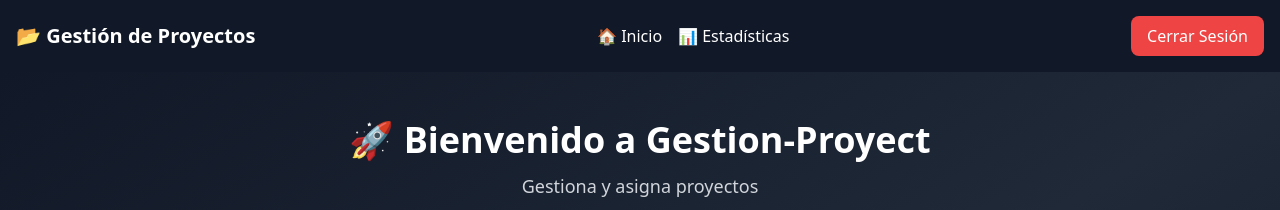
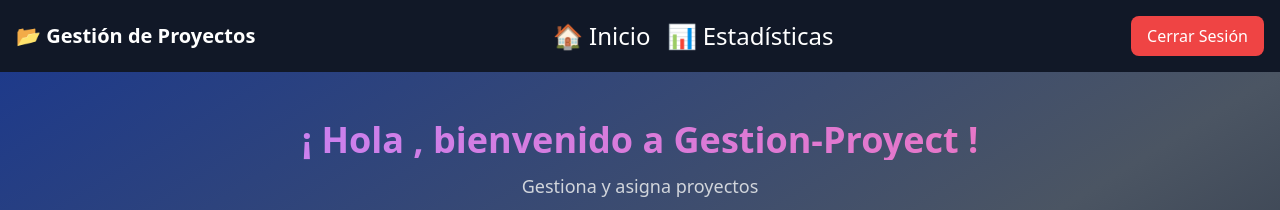
Before and after one commit to AndyM2023/dw-andy, a React (Create React App) app in the folder client/: page /home in a window 1280 px wide. Shown: the top 210 px of the page. Built offline with nearby package versions, Linux system fonts and the light colour scheme; no server answers; sample sign-in values are in the browser's storage.

Commit message:
probando cambios en diseño

```diff
--- a/client/src/components/Navbar.js
+++ b/client/src/components/Navbar.js
@@ -19,11 +19,11 @@ function Navbar() {
       </div>
 
       {/* Centro: Links de navegación */}
-      <div className="space-x-4">
-        <Link to="/home" className="hover:text-blue-400">
+      <div className="space-x-4  text-2xl">
+        <Link to="/home" className="hover:text-blue-200">
           🏠 Inicio
         </Link>
-        <Link to="/statistics" className="hover:text-blue-400">
+        <Link to="/statistics" className="hover:text-blue-200">
           📊 Estadísticas
         </Link>
       </div>
--- a/client/src/components/projects/ProjectCard.js
+++ b/client/src/components/projects/ProjectCard.js
@@ -5,7 +5,7 @@ function ProjectCard({ project, onEdit, onDelete }) {
   const [showTaskForm, setShowTaskForm] = useState(false);
 
   return (
-    <div className="bg-gray-800 p-4 rounded-lg shadow-lg text-white w-full max-w-md">
+    <div className="bg-gray-700 p-4 rounded-lg shadow-lg text-white w-full max-w-md">
       <h3 className="text-lg font-bold">{project.name}</h3>
       <p className="text-sm text-gray-400">{project.description}</p>
       <p className="text-sm">📅 Inicio: {project.start_date}</p>
--- a/client/src/components/projects/ProjectList.js
+++ b/client/src/components/projects/ProjectList.js
@@ -10,14 +10,14 @@ function ProjectList({ projects = [], onEdit, onDelete }) {
   const [showTaskForm, setShowTaskForm] = useState(null);
   const [editingTask, setEditingTask] = useState(null);
   const [showAssignForm, setShowAssignForm] = useState(null);
+  const isAdmin = userRole === 'admin';
 
   useEffect(() => {
     if (projects.length > 0) {
-      projects.forEach(project => {
-        fetchTasks(project.id);
-      });
+      Promise.all(projects.map(project => fetchTasks(project.id)));
     }
   }, [projects]);
+
 
   const fetchTasks = async (projectId) => {
     try {
@@ -95,7 +95,7 @@ function ProjectList({ projects = [], onEdit, onDelete }) {
         </div>
       ) : (
         projects.map(project => (
-          <div key={project.id} className="bg-gray-650 rounded-xl shadow-lg overflow-hidden hover:shadow-2xl transition-shadow p-6 border border-blue-50">
+          <div key={project.id} className=" rounded-xl shadow-lg overflow-hidden hover:shadow-3xl transition-shadow p-2 border-4 border-gray-700 ">
             <h3 className="text-2xl font-bold mb-2 text-white">{project.name}</h3>
             <p className="text-gray-400 text-sm">{project.description}</p>
 
@@ -122,7 +122,7 @@ function ProjectList({ projects = [], onEdit, onDelete }) {
             </div>
 
             <div className="mt-5 flex flex-col gap-3">
-              {userRole === 'admin' && (
+              {isAdmin && (
                 <>
                   <button
                     onClick={() => onEdit(project)}
@@ -204,7 +204,7 @@ function ProjectList({ projects = [], onEdit, onDelete }) {
                       </div>
                       <div className="flex gap-3 mt-4">
 
-                      {(userRole === 'admin' || Number(userId) === Number(task.assigned_to)) && (
+                      {(isAdmin || Number(userId) === Number(task.assigned_to)) && (
                           <select
 
                             value={task.status}
@@ -218,7 +218,7 @@ function ProjectList({ projects = [], onEdit, onDelete }) {
                           </select>
 
                         )}
-                        {userRole === 'admin' && (
+                        {isAdmin && (
                           <>
                             <button
                               className="px-4 py-2 bg-yellow-500 text-white rounded-lg hover:bg-yellow-600 transition flex-1"
--- a/client/src/components/tasks/TaskForm.js
+++ b/client/src/components/tasks/TaskForm.js
@@ -192,7 +192,7 @@ function TaskForm({ projectId, task, onSave, onCancel }) {
               type="text"
               value={title}
               onChange={(e) => setTitle(e.target.value)}
-              className="mt-1 block w-full rounded-md bg-gray-700 border-gray-600 text-white"
+              className="mt-1 block w-full rounded-md bg-gray-700 border-gray-600 text-white "
               required
             />
           </div>
--- a/client/src/pages/Home.js
+++ b/client/src/pages/Home.js
@@ -126,10 +126,15 @@ const Home = () => {
   };
 
   return (
-    <div className="bg-gradient-to-br from-gray-900 via-gray-800 to-gray-900 min-h-screen text-white">
+    <div className="bg-gradient-to-br from-blue-900 via-gray-600 to-gray-900 min-h-screen text-white">
       <div className="max-w-7xl mx-auto p-4">
         <div className="text-center my-8">
-        <h1 className="text-4xl font-bold mb-3">🚀 Bienvenido {username} a Gestion-Proyect</h1>
+          <h1 className="text-4xl font-bold mb-3
+            bg-gradient-to-r from-blue-400 via-purple-400 to-pink-400
+            bg-clip-text text-transparent animate-gradient">
+            ¡ Hola {username}, bienvenido a Gestion-Proyect !
+          </h1>
+
           <p className="text-lg text-gray-300">
             {userRole === 'admin' ? 'Gestiona y asigna proyectos' : 'Visualiza tus proyectos asignados'}
           </p>
--- a/client/src/pages/Statistics.js
+++ b/client/src/pages/Statistics.js
@@ -51,7 +51,8 @@ function Statistics() {
   };
 
   return (
-    <div className="min-h-screen bg-gray-950 p-8">
+    <div className="min-h-screen bg-gray-950 p-8 pb-16">
+      <div className="max-w-7xl mx-auto">
       <h2 className="text-3xl font-bold text-white mb-6 flex items-center">
         📊 Panel de Estadísticas
       </h2>
@@ -92,6 +93,7 @@ function Statistics() {
         ))
       )}
     </div>
+    </div>
   );
 }
 
--- a/client/src/styles/tailwind.css
+++ b/client/src/styles/tailwind.css
@@ -40,3 +40,13 @@
 .btn-delete {
   @apply bg-red-500 hover:bg-red-600 px-4 py-2 rounded-lg text-white font-semibold transition;
 }
+@keyframes gradient-animation {
+  0% { background-position: 0% 50%; }
+  50% { background-position: 100% 50%; }
+  100% { background-position: 0% 50%; }
+}
+
+.animate-gradient {
+  background-size: 200% 200%;
+  animation: gradient-animation 1s infinite alternate;
+}
```
Also changed, not shown: 1 other file (tests, documents, lock files or other folders).
